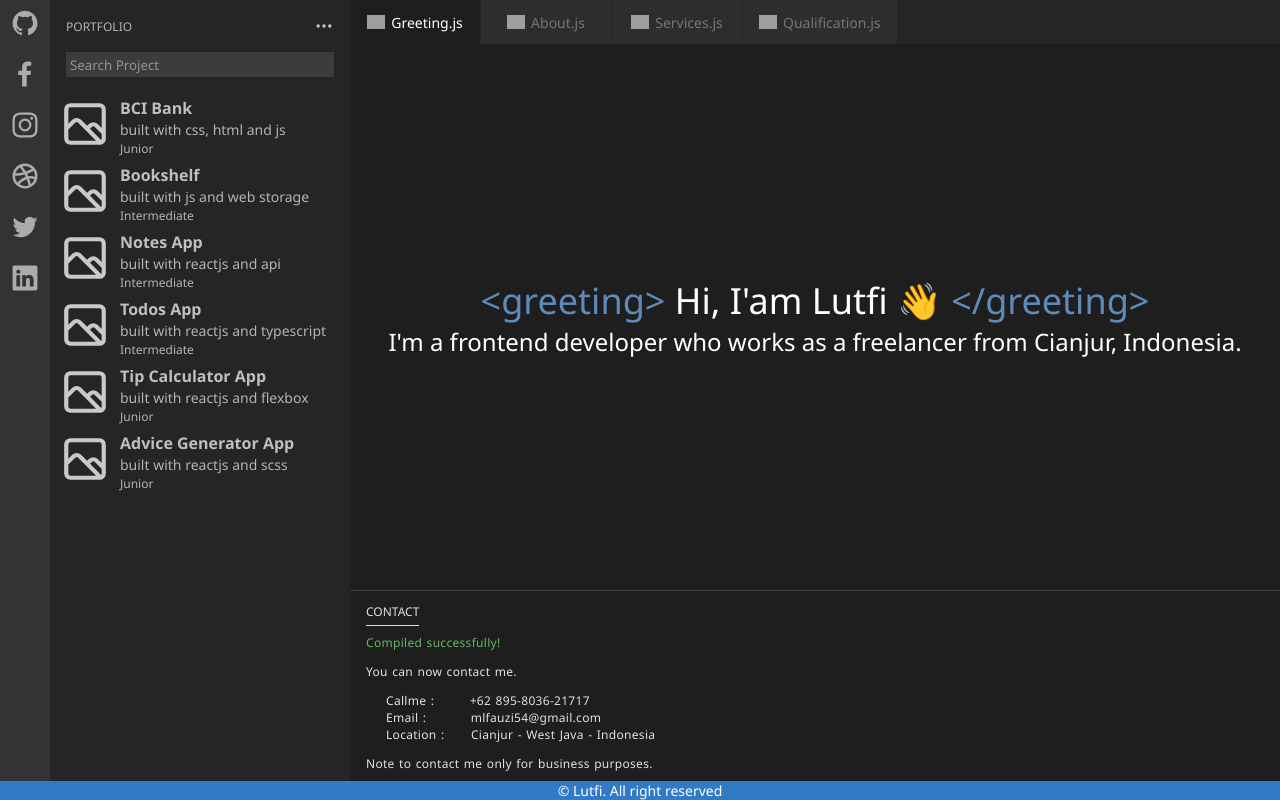
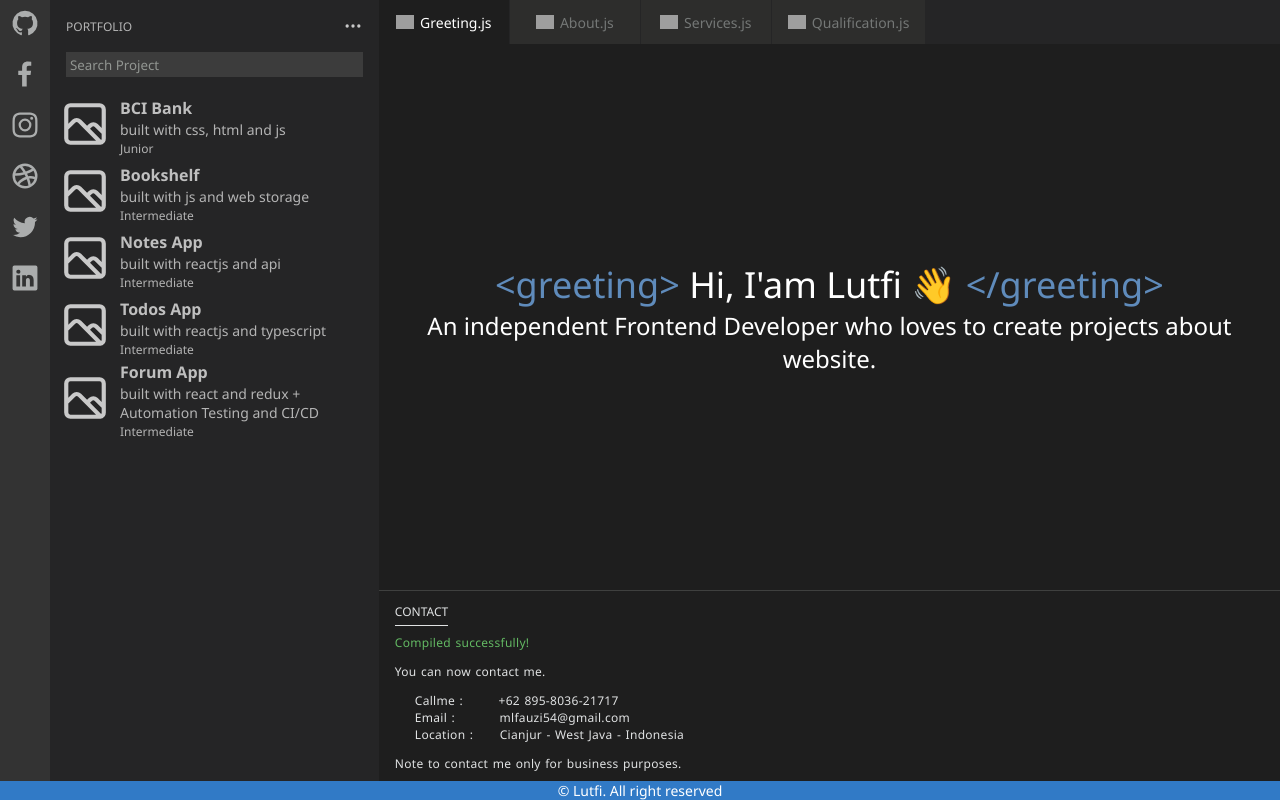
Before and after one commit to MohLutfiFauzi/MohLutfiFauzi.github.io, a React (Create React App) app: page / in a window 1280 px wide. Built offline with nearby package versions, Linux system fonts and the light colour scheme; grey boxes are pictures that could not be loaded.

Commit message:
add new project

```diff
--- a/src/data.js
+++ b/src/data.js
@@ -24,16 +24,10 @@ export const projects = [
         difficulty: "Intermediate"
     },
     {
-        name: "Tip Calculator App",
-        desc: "built with reactjs and flexbox",
-        link: "https://tip-calculator-app-reactjs.netlify.app/",
-        difficulty: "Junior"
-    },
-    {
-        name: "Advice Generator App",
-        desc: "built with reactjs and scss",
-        link: "https://advice-generator-app-reactjs.netlify.app/",
-        difficulty: "Junior"
+        name: "Forum App",
+        desc: "built with react and redux + Automation Testing and CI/CD",
+        link: "https://forum-app-react.vercel.app/",
+        difficulty: "Intermediate"
     },
 ];
 
--- a/src/pages/About.jsx
+++ b/src/pages/About.jsx
@@ -94,12 +94,8 @@ const ContainerDescAbout = styled.div`
     display: flex;
     flex-direction: column;
     gap: 24px;
-    text-align: center;
-    align-items: center;
-    @media ${devices.laptop} {
-        text-align: left;
-        align-items: flex-start;
-    }
+    text-align: left;
+    align-items: flex-start;
 `
 
 const DescParagraph = styled.p`
--- a/src/pages/Greeting.jsx
+++ b/src/pages/Greeting.jsx
@@ -61,7 +61,7 @@ const Greeting = () => {
       <Container>
         <CenterItems >
           <Greet > <Tag className='animate__animated animate__fadeInUp'> &lt;greeting&gt; </Tag > Hi, I'am Lutfi 👋<Tag className='animate__animated animate__fadeInUp'> &lt;/greeting&gt; </Tag></Greet>
-          <Desc >I'm a frontend developer who works as a freelancer from Cianjur, Indonesia.</Desc>
+          <Desc >An independent Frontend Developer who loves to create projects about website.</Desc>
         </CenterItems>
       </Container>
     </>
```
